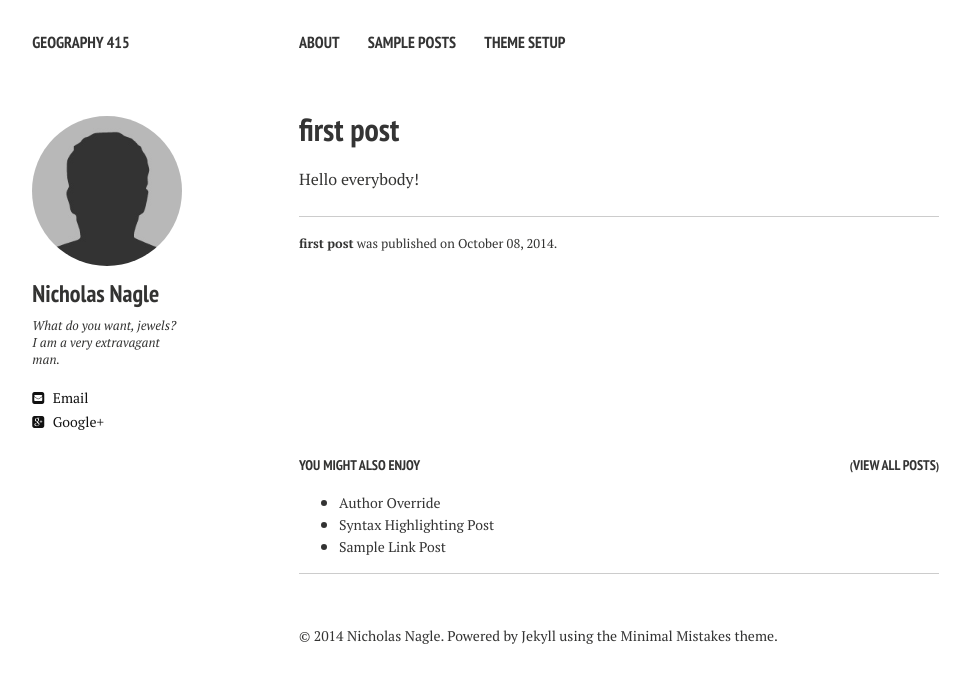
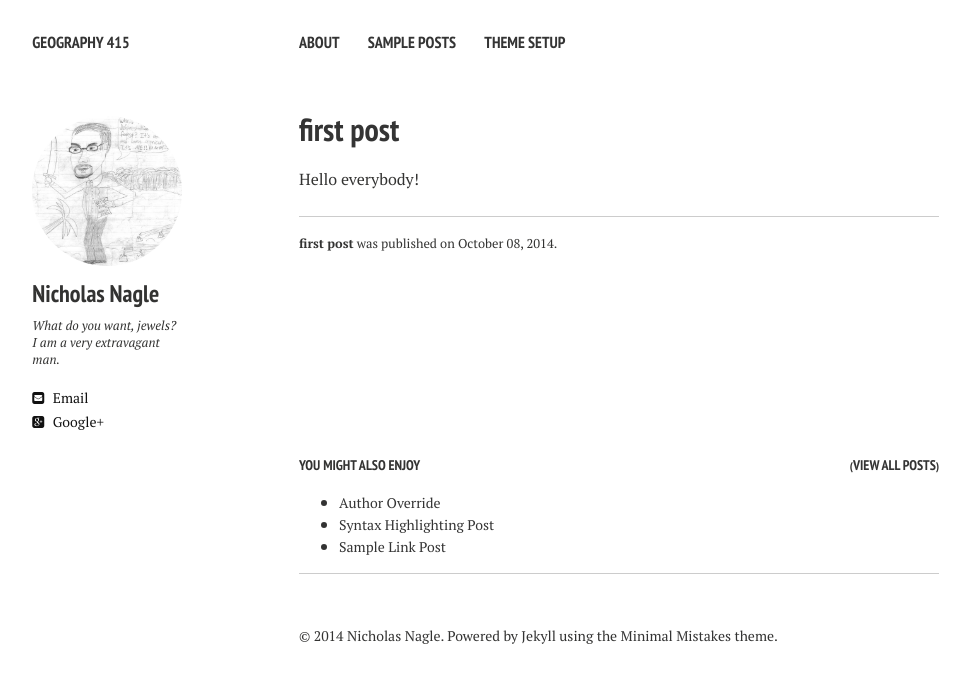
Before and after one commit to UTK-geog415-s15/UTK-geog415-s15.github.io, a Jekyll site: the page built from _posts/2014-10-08-first-post.md, in a window 1280 px wide. Shown: the top 683 px of the page, without its empty margins (21-991 px from the left). Built offline with Jekyll 4.4.1, drawn with Linux system fonts in a browser that asks for light colours; nearby versions of some CDN libraries.

Commit message:
updated avatar link

```diff
--- a/_data/authors.yml
+++ b/_data/authors.yml
@@ -5,7 +5,7 @@ nnagle:
   web: http://geog.utk.edu
   email: nnagle@utk.edu
   bio: "What do you want, jewels? I am a very extravagant man."
-  avatar: bio-photo.jpg
+  avatar: bio_photo.jpg
   twitter:
   google:
     plus: BillyRick
```
